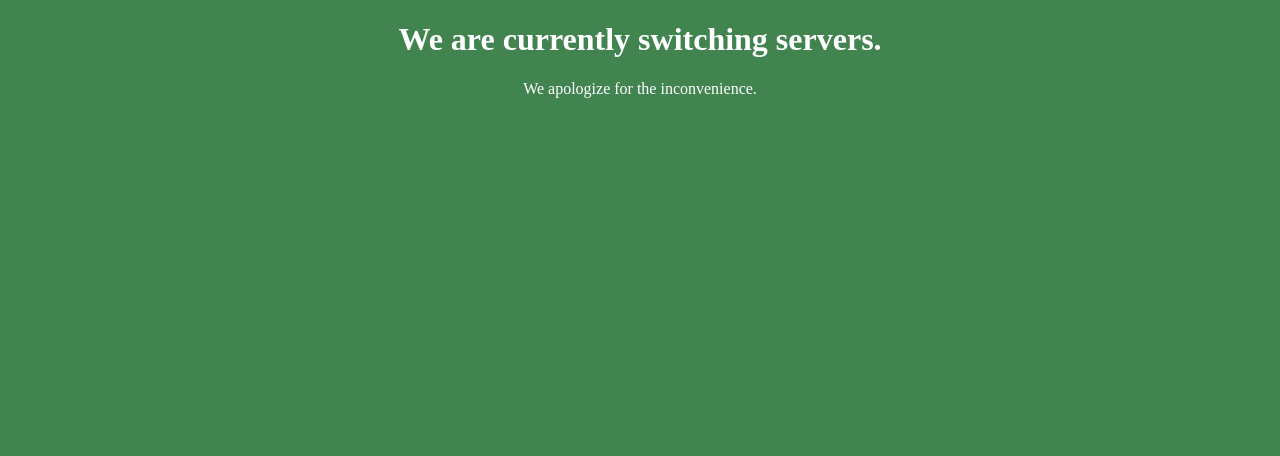
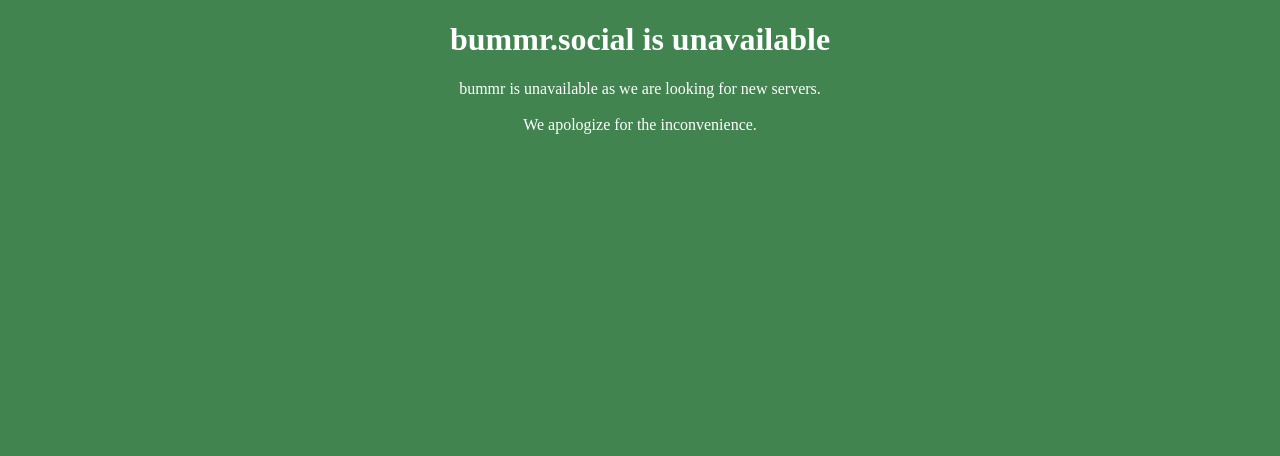
Before and after one commit to lexiolvsu/if-you-see-this-no-you-dont, a plain HTML site: page index.html in a window 1280 px wide. Shown: the top 456 px of the page. Drawn offline with Linux system fonts and the light colour scheme.

Commit message:
Update index.html

```diff
--- a/index.html
+++ b/index.html
@@ -5,8 +5,8 @@
 </head>
 <body style="background: #418450; color: #fff;">
 <center>
-<h1>We are currently switching servers.</h1>
-<p>We apologize for the inconvenience. </p><div style="position: fixed; bottom: 0; width: 100%;"><hr style="color: #418450;">
+<h1>bummr.social is unavailable</h1>
+<p>bummr is unavailable as we are looking for new servers.<br><br>We apologize for the inconvenience. </p><div style="position: fixed; bottom: 0; width: 100%;"><hr style="color: #418450;">
 <img src="https://x0.at/SWK8.png"><br>
 <small>© 2023 <a href="https://lexio.buzz" style="color: white;">lexio.buzz</small></div>
 </center>
```
